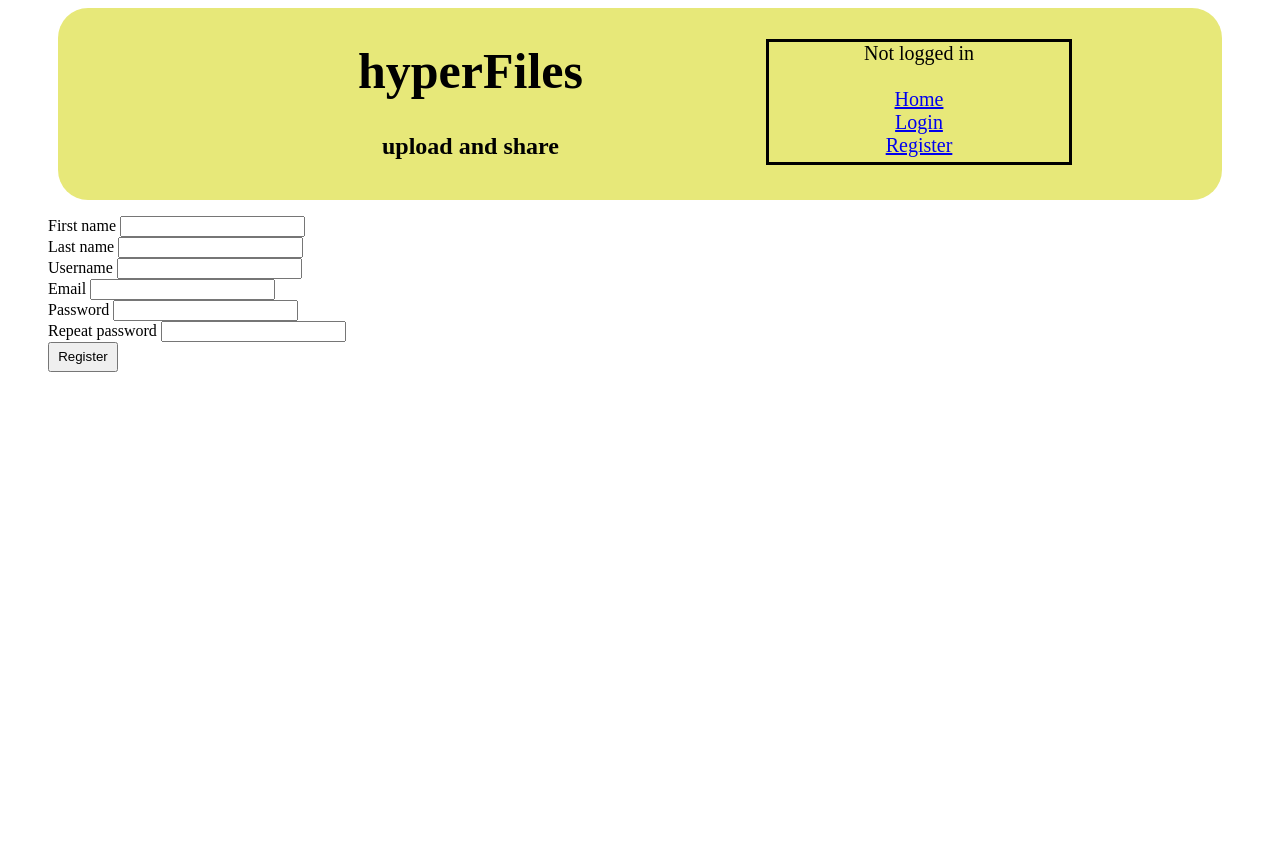
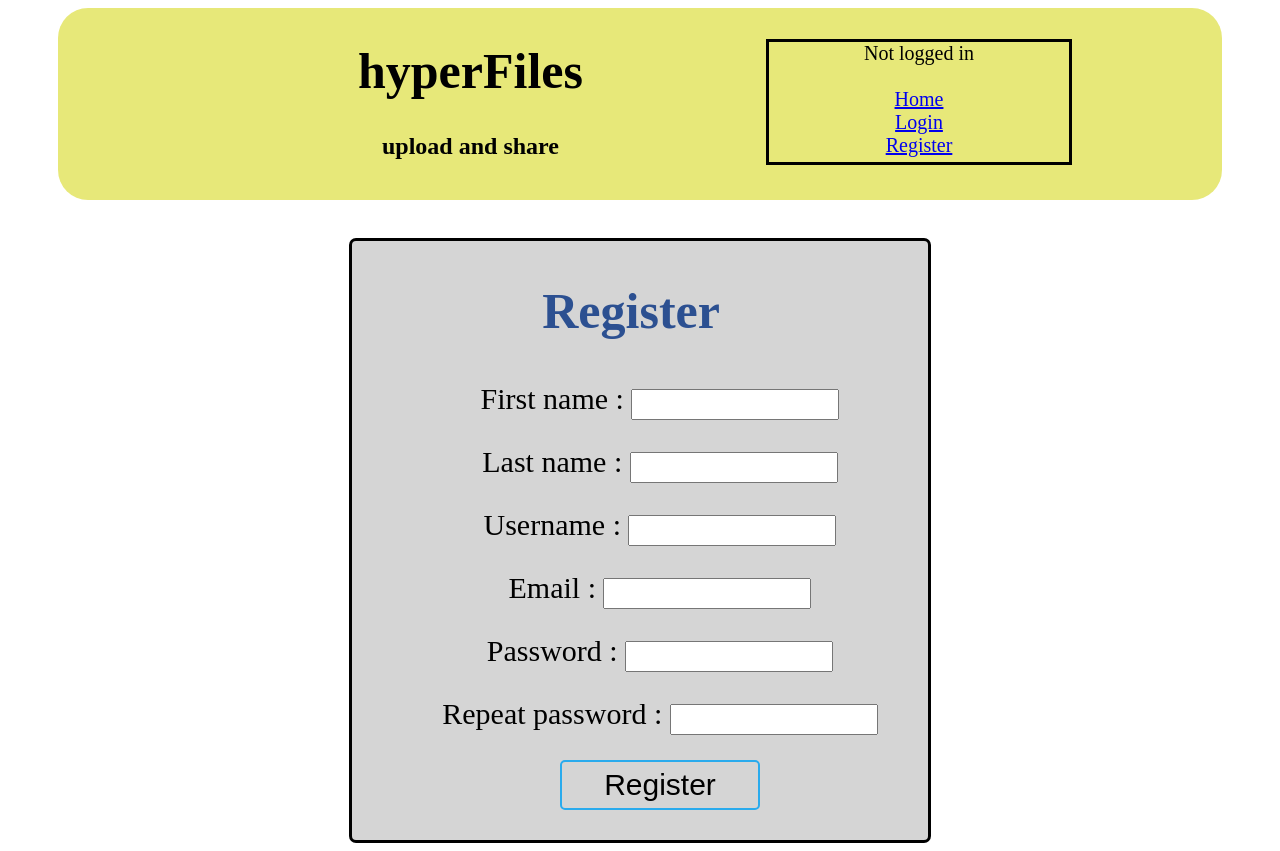
Before and after one commit to Pakopac/filer, a PHP site: page /register.php in a window 1280 px wide. Before the commit the page ends 372 px from the top, so only its background shows below. Run offline with PHP 8.4, Linux system fonts and the light colour scheme.

Commit message:
Change design form register

```diff
--- a/login.php
+++ b/login.php
@@ -1,3 +1,8 @@
+<?php
+require ('init.php');
+$title = "Login";
+?>
+
 <?php
 $content = ob_get_contents();
 ob_end_clean();
--- a/register.php
+++ b/register.php
@@ -36,27 +36,27 @@ ob_start();
     <div class="block_register">
         <form action="register.php" method="POST">
             <ul>
-                <li><label for="firstname">First name</label>
+                <h2 class="title-form">Register</h2>
+                <li><label for="firstname">First name :</label>
                     <input type="text" name="firstname" id="firstname" value="<?= $firstname ?>"></li>
 
-                <li><label for="lastname">Last name</label>
+                <li><label for="lastname">Last name :</label>
                     <input type="text" name="lastname" id="lastname" value="<?= $lastname ?>"></li>
 
-                <li><label for="username">Username</label>
+                <li><label for="username">Username :</label>
                     <input type="text" name="username" id="username" value="<?= $username ?>"></li>
 
-                <li><label for="email">Email</label>
+                <li><label for="email">Email :</label>
                     <input type="email" name="email" id="email" value="<?= $email ?>"></li>
 
-                <li><label for="password">Password</label>
+                <li><label for="password">Password :</label>
                     <input type="password" name="password" id="password"></li>
 
-                <li><label for="password_repeat">Repeat password</label>
+                <li><label for="password_repeat">Repeat password :</label>
                     <input type="password" name="password_repeat" id="password_repeat"></li>
 
             <li><button type="submit">Register</button></li>
             </ul>
-
         </form>
     </div>
 <?php
--- a/styles.css
+++ b/styles.css
@@ -23,10 +23,40 @@ h1{
 .titles{
     margin-left: 300px;
 }
+li{
+    list-style-type: none;
+    margin-top: 25px;
+    text-align: center;
+}
+input{
+    width: 200px;
+    height: 25px;
+}
+.block_register{
+    background: #d5d5d5;
+    margin-left: 27%;
+    margin-right: 27%;
+    margin-top: 3%;
+    border: 3px solid black;
+    border-radius: 7px;
+    font-size: 30px;
+}
 button{
     width: 70px;
     height: 30px;
+    background: #d5d5d5;
+    border: 2px solid #2aabed;
+    border-radius: 5px;
+    width: 200px;
+    height: 50px;
+    font-size: 30px;
 }
-ul{
-    list-style-type: none;
+button:hover{
+    background: #2c5091;
+    cursor: pointer;
 }
+.title-form{
+    color: #2c5091;
+    font-size: 50px;
+    margin-left: 150px;
+}
```
